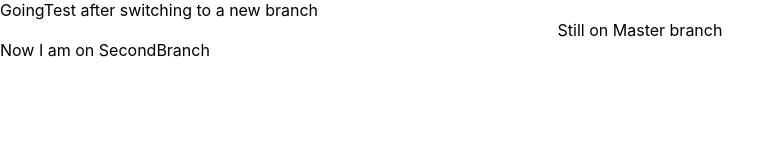
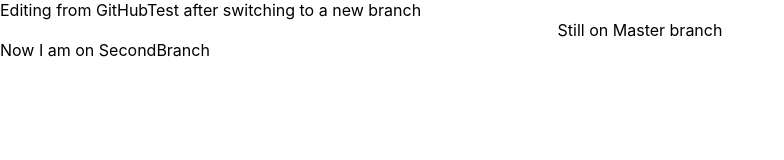
Before and after one commit to gtomp93/GitHub-Practice, a React (Create React App) app in the folder client/: page / in a window 1280 px wide. Shown: the top 160 px of the page, without its empty margins (0-784 px from the left). Built offline with nearby package versions, Linux system fonts and the light colour scheme.

Commit message:
Update App.js

```diff
--- a/client/src/App.js
+++ b/client/src/App.js
@@ -5,7 +5,7 @@ function App() {
   return (
     <>
       {" "}
-      <span>Going</span>
+      <span>Editing from GitHub</span>
       <span>Test after switching to a new branch</span>
       <div className="App">Still on Master branch</div>
       <div>Now I am on SecondBranch</div>
```
